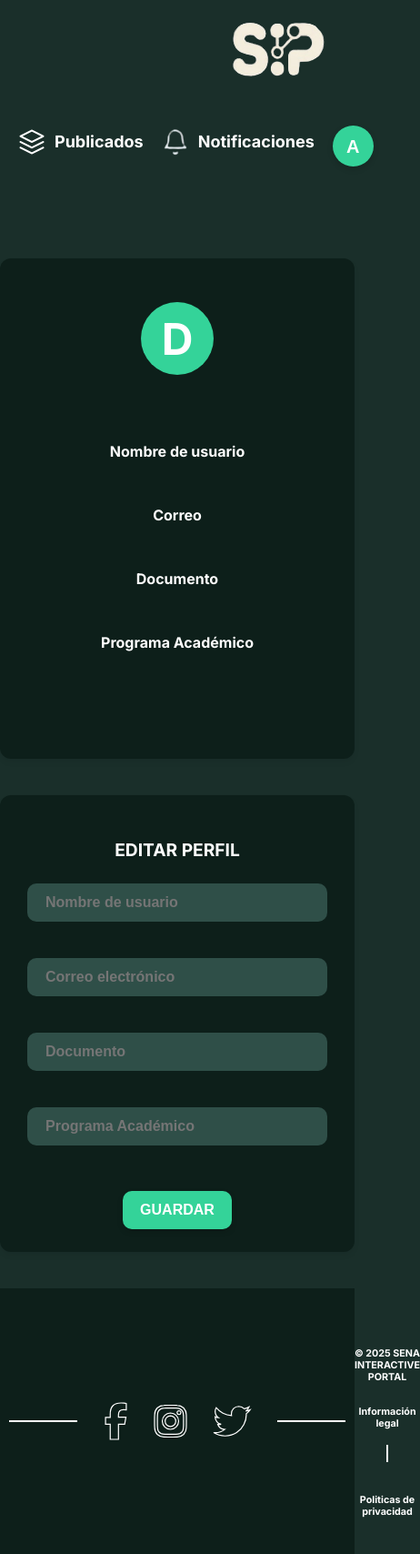
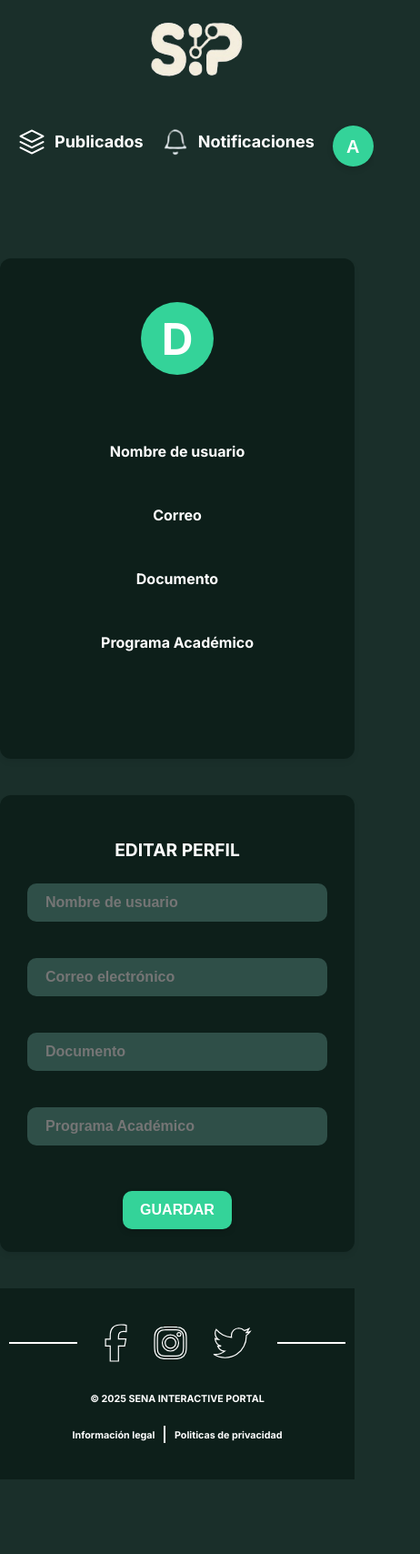
Before and after one commit to joan632/perfil-oscuro, a plain HTML site: page index.html in a window 390 px wide. Shown: the whole page at 91% size, 462 px wide, since content can reach past the window. After the commit the page ends 1626 px from the top, so only its background shows below. Drawn offline with Linux system fonts and the light colour scheme.

Commit message:
Update style.css

```diff
--- a/style.css
+++ b/style.css
@@ -297,6 +297,10 @@ footer {
 
 /* esta configuracion es para adaptar en telefonos o pantallas mas pequeñas */
 @media (max-width: 768px) {
+  .Texto_medio {
+    font-size: 20px;
+  }
+
   .encabezado {
     flex-direction: column;
     align-items: center;
@@ -309,11 +313,8 @@ footer {
   }
 
   .Logo {
+    margin-left: 0px;
     margin-bottom: 20px;
-  }
-
-  .Texto_medio {
-    font-size: 20px;
   }
 
   .search-container {
@@ -328,9 +329,13 @@ footer {
   }
 
   footer {
-    flex-direction: row;
     margin-top: 40px;
     padding: 40px 10px;
+  }
+
+  .footer-top-section {
+    flex-direction: row;
+    width: 100%;
   }
 
   .redes-sociales {
@@ -344,10 +349,32 @@ footer {
   }
 
   .linea-social {
-    flex: 1;
-    width: 2000px;
+    flex-direction: row;
+    width: 200px;
     height: 1.5px;
     background-color: #ffffff;
     max-width: 100%;
+    margin-top: 10px;
+    margin-bottom: 10px;
+  }
+
+  .texto-final h6 {
+    text-align: center;
+    margin-bottom: 0px;
+  }
+
+  .creditos {
+    flex-direction: row;
+    align-items: center;
+    justify-content: center;
+    gap: 10px;
+    flex-wrap: wrap;
+    margin-top: 0px;
+  }
+
+  .linea-creditos {
+    width: 1.5px;
+    height: 1.2em;
+    background-color: #ffffff;
   }
 }
```
